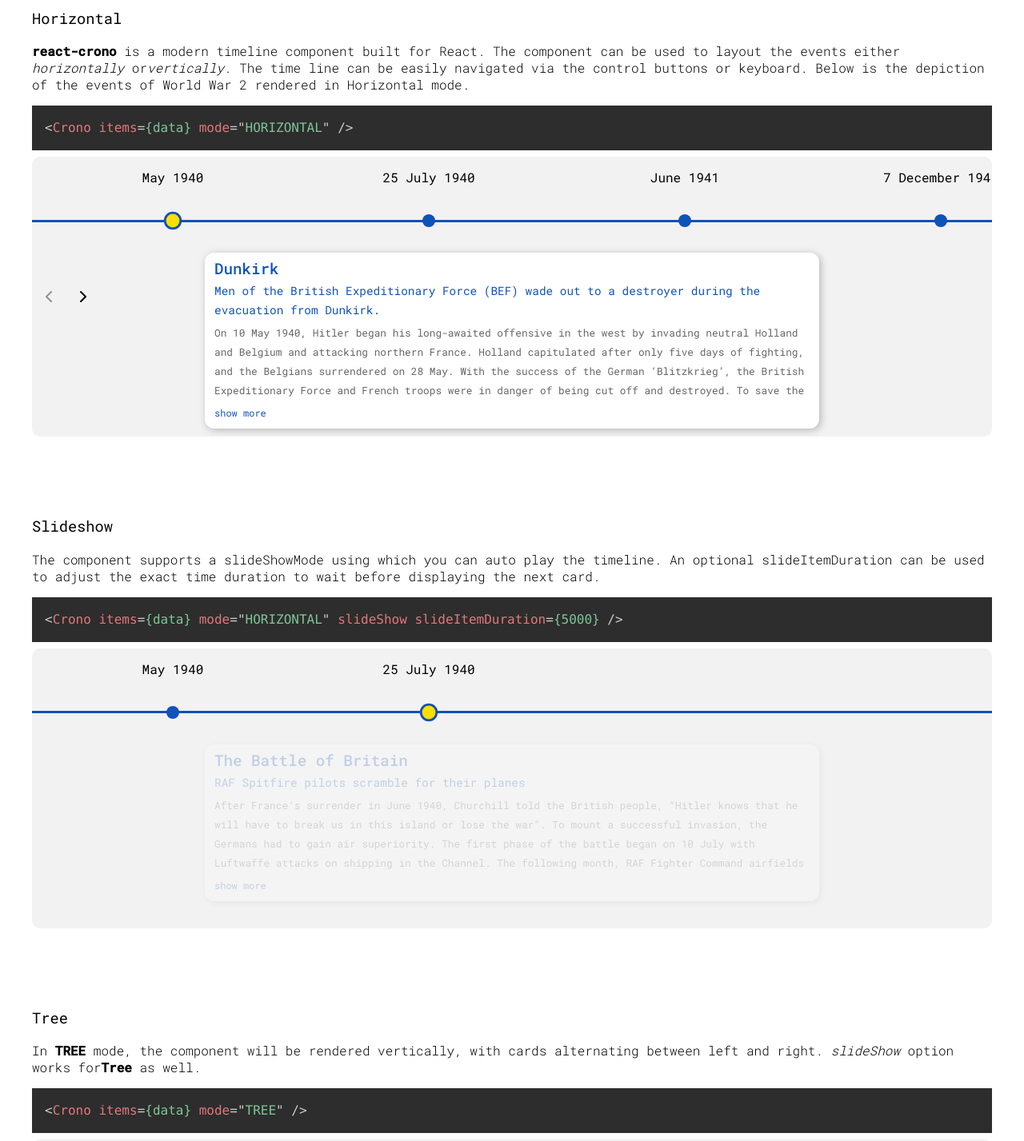
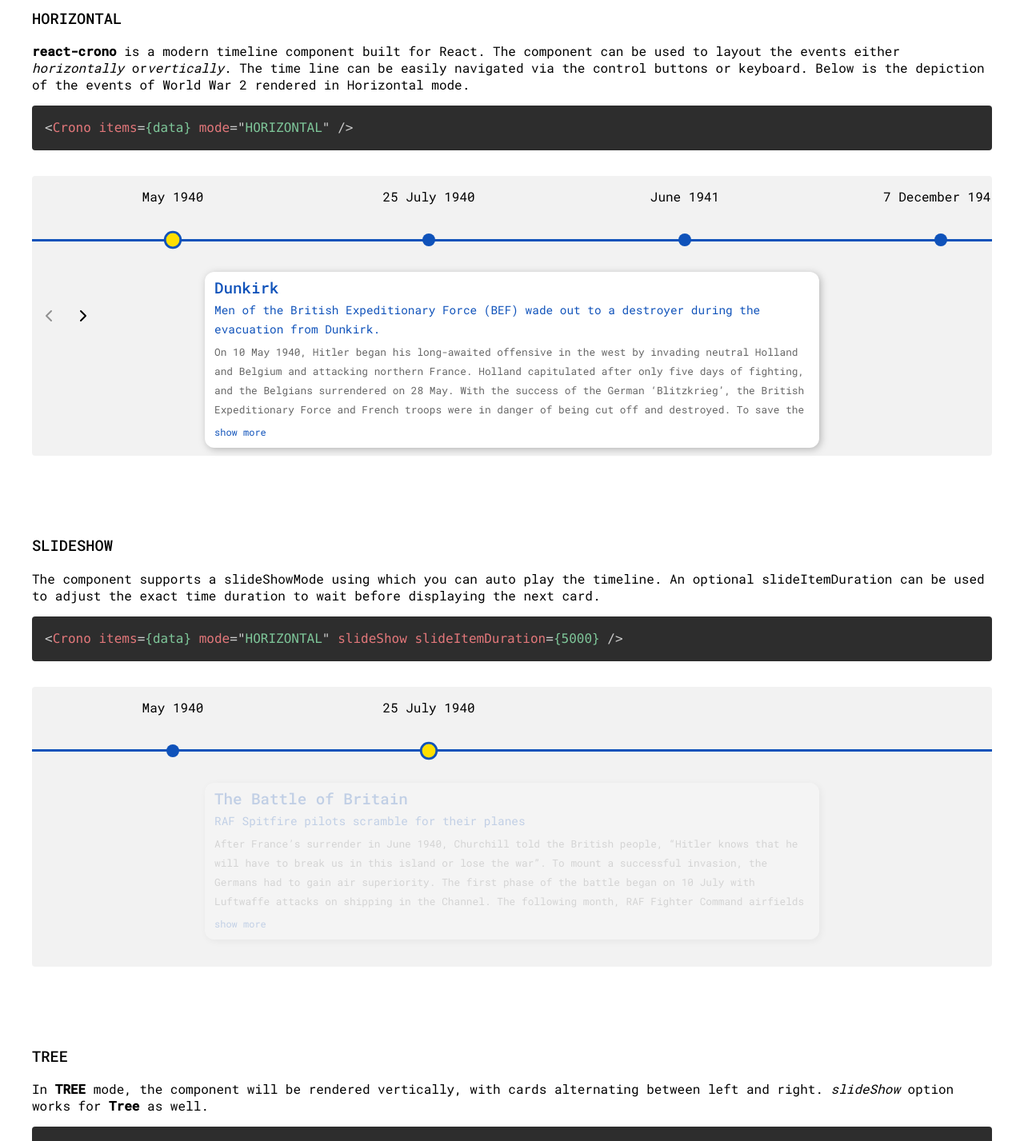
Before and after one commit to tony43e/react-chrono, a React (Create React App) app: page / in a window 1280 px wide. Shown: the part 140-1567 px from the top of the page at 80% size. Built offline with nearby package versions, Linux system fonts and the light colour scheme.

Commit message:
demo update

```diff
--- a/src/demo/App.styles.ts
+++ b/src/demo/App.styles.ts
@@ -21,13 +21,14 @@ export const Wrapper = styled.div`
 
 export const ComponentContainer = styled.div`
   background: #f2f2f2;
-  border-radius: 10px;
+  border-radius: 4px;
   height: 350px;
+  margin-top: 2rem;
 `;
 
 export const ComponentContainerTree = styled.div`
   background: #f2f2f2;
-  border-radius: 10px;
+  border-radius: 4px;
   height: 800px;
 `;
 
@@ -53,12 +54,18 @@ export const URL = styled.a``;
 
 export const DescriptionContent = styled.p`
   font-family: 'Roboto Mono', monospace;
-  font-weight: 300;
+  font-weight: 400;
 `;
 
 export const DescriptionHeader = styled.h3`
   font-family: 'Roboto Mono', monospace;
-  font-weight: 400;
+  font-weight: 500;
+  text-transform: uppercase;
 `;
 
 export const Description = styled.div``;
+
+export const Pre = styled.pre`
+  margin-top: 2rem;
+  border-radius: 4px;
+`;
--- a/src/demo/App.tsx
+++ b/src/demo/App.tsx
@@ -16,6 +16,7 @@ import {
   URL,
   Vertical,
   Wrapper,
+  Pre,
 } from "./App.styles";
 import data from "./data";
 import GithubLogo from "./github.svg";
@@ -50,11 +51,11 @@ function App() {
             War 2 rendered in Horizontal mode.
           </DescriptionContent>
         </Description>
-        <pre>
+        <Pre>
           <code className="language-html">
             {'<Crono items={data} mode="HORIZONTAL" />'}
           </code>
-        </pre>
+        </Pre>
         <ComponentContainer>
           <Crono items={data} mode="HORIZONTAL" />
         </ComponentContainer>
@@ -68,11 +69,11 @@ function App() {
             the exact time duration to wait before displaying the next card.
           </DescriptionContent>
         </Description>
-        <pre>
+        <Pre>
           <code className="language-html">
             {`<Crono items={data} mode="HORIZONTAL" slideShow slideItemDuration={5000} />`}
           </code>
-        </pre>
+        </Pre>
         <ComponentContainer>
           <Crono
             items={data}
@@ -88,14 +89,14 @@ function App() {
           <DescriptionContent>
             In <strong>TREE</strong> mode, the component will be rendered
             vertically, with cards alternating between left and right.{" "}
-            <em>slideShow</em> option works for<strong>Tree</strong> as well.
+            <em>slideShow</em> option works for <strong>Tree</strong> as well.
           </DescriptionContent>
         </Description>
-        <pre>
+        <Pre>
           <code className="language-html">
             {'<Crono items={data} mode="TREE" />'}
           </code>
-        </pre>
+        </Pre>
         <ComponentContainerTree>
           <Crono items={data} mode="TREE" />
         </ComponentContainerTree>
```
